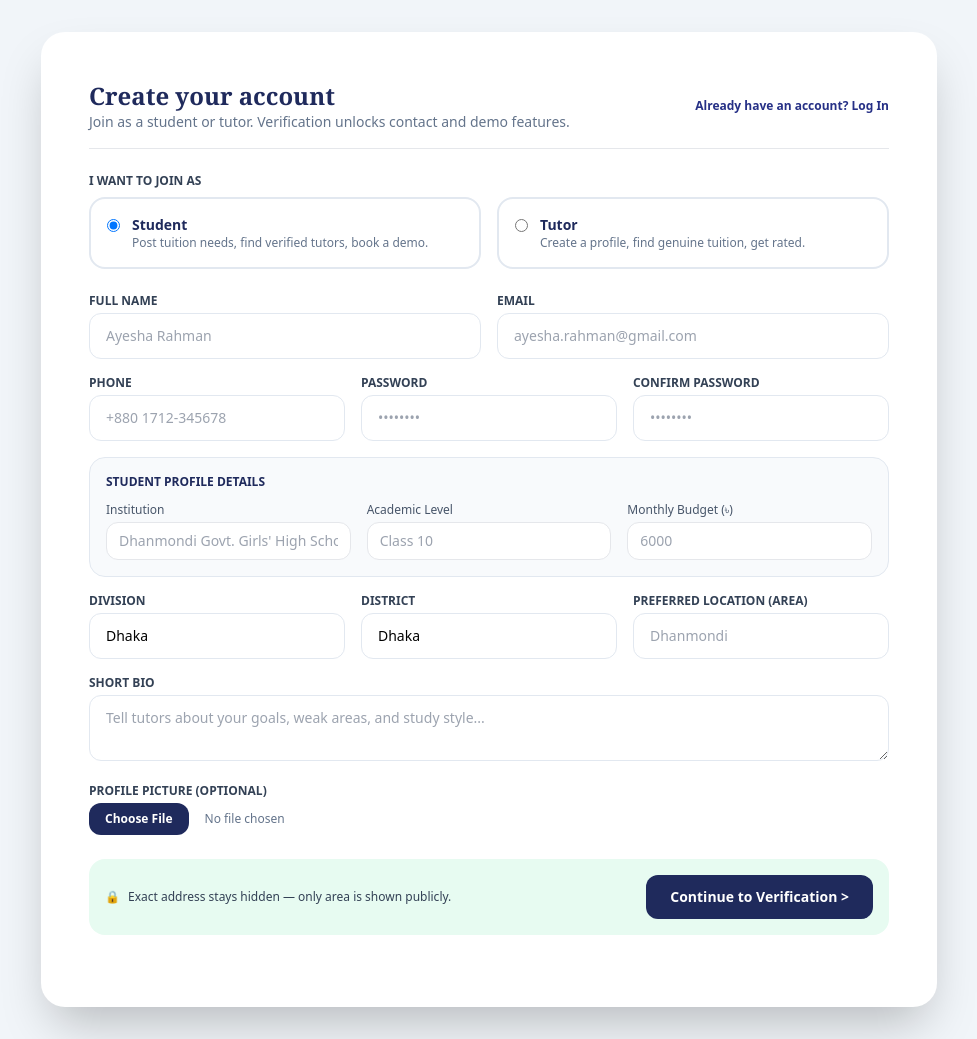
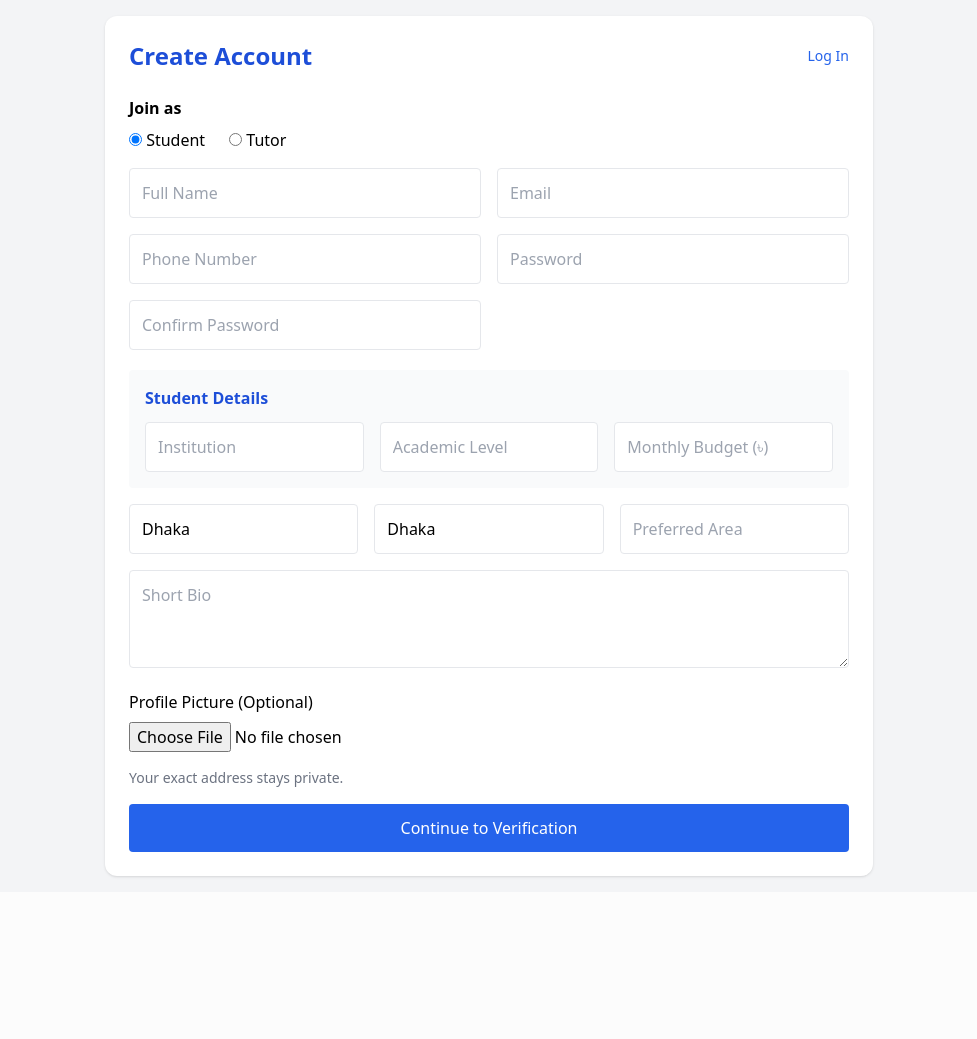
Before and after one commit to ParthoGh09/TutorLink, a Django app: page /accounts/register/ in a window 1280 px wide. Shown: the whole page, without its empty margins (151-1128 px from the left). After the commit the page ends 878 px from the top, so only its background shows below. Run offline with Django 5.2, Linux system fonts and the light colour scheme; some libraries are stand-ins or nearby versions.

Commit message:
update register

```diff
--- a/tutorlink/templates/accounts/register.html
+++ b/tutorlink/templates/accounts/register.html
@@ -5,148 +5,107 @@
     <meta name="viewport" content="width=device-width, initial-scale=1.0">
     <title>Register - TutorLink</title>
     <script src="https://cdn.tailwindcss.com"></script>
-    <script>
-        tailwind.config = {
-            theme: {
-                extend: {
-                    colors: {
-                        navy: '#1F2A5C',
-                        indigoCustom: '#263086',
-                        coral: '#FF6858',
-                        mint: '#E7FBF1',
-                    }
-                }
-            }
-        }
-    </script>
 </head>
-<body class="bg-slate-100 min-h-screen flex items-center justify-center p-4 py-8">
 
-    <div class="max-w-4xl w-full bg-white rounded-3xl shadow-2xl overflow-hidden p-8 md:p-12">
+<body class="bg-gray-100 p-4">
 
-        <div class="flex justify-between items-center mb-6 border-b pb-4">
-            <div>
-                <h1 class="text-2xl font-bold font-serif text-navy">Create your account</h1>
-                <p class="text-sm text-slate-500">Join as a student or tutor. Verification unlocks contact and demo features.</p>
-            </div>
-            <a href="{% url 'login' %}" class="text-xs text-indigoCustom font-semibold hover:underline">Already have an account? Log In</a>
+<div class="max-w-3xl mx-auto bg-white p-6 rounded-xl shadow">
+    <div class="flex justify-between items-center mb-6">
+        <h1 class="text-2xl font-bold text-blue-700">Create Account</h1>
+        <a href="{% url 'login' %}" class="text-blue-600 text-sm">Log In</a>
     </div>
 
     {% if messages %}
         {% for message in messages %}
-                <div class="bg-red-100 text-red-700 text-sm p-3 rounded-xl mb-6">
-                    {{ message }}
-                </div>
+            <p class="bg-red-100 text-red-700 p-3 rounded mb-4">{{ message }}</p>
         {% endfor %}
     {% endif %}
 
     <form method="POST" enctype="multipart/form-data" action="{% url 'register' %}">
         {% csrf_token %}
 
-            <label class="block text-xs font-semibold text-slate-700 uppercase mb-2">I want to join as</label>
-            <div class="grid grid-cols-1 md:grid-cols-2 gap-4 mb-6">
-                <label class="border-2 border-slate-200 p-4 rounded-2xl cursor-pointer hover:border-navy flex items-start space-x-3">
-                    <input type="radio" name="role" value="STUDENT" checked class="mt-1 text-navy focus:ring-navy" onclick="toggleRoleFields('STUDENT')">
-                    <div>
-                        <h4 class="font-bold text-navy text-sm">Student</h4>
-                        <p class="text-xs text-slate-500">Post tuition needs, find verified tutors, book a demo.</p>
-                    </div>
+        <label class="block mb-2 font-semibold">Join as</label>
+        <div class="flex gap-6 mb-4">
+            <label>
+                <input type="radio" name="role" value="STUDENT" checked
+                       onclick="toggleRoleFields('STUDENT')">
+                Student
             </label>
-                <label class="border-2 border-slate-200 p-4 rounded-2xl cursor-pointer hover:border-navy flex items-start space-x-3">
-                    <input type="radio" name="role" value="TUTOR" class="mt-1 text-navy focus:ring-navy" onclick="toggleRoleFields('TUTOR')">
-                    <div>
-                        <h4 class="font-bold text-navy text-sm">Tutor</h4>
-                        <p class="text-xs text-slate-500">Create a profile, find genuine tuition, get rated.</p>
-                    </div>
+
+            <label>
+                <input type="radio" name="role" value="TUTOR"
+                       onclick="toggleRoleFields('TUTOR')">
+                Tutor
             </label>
         </div>
 
-            <div class="grid grid-cols-1 md:grid-cols-2 gap-4 mb-4">
-                <div>
-                    <label class="block text-xs font-semibold text-slate-700 uppercase mb-1">Full Name</label>
-                    <input type="text" name="full_name" required placeholder="Ayesha Rahman" class="w-full px-4 py-3 border border-slate-200 rounded-xl focus:ring-2 focus:ring-navy text-sm outline-none">
+        <div class="grid md:grid-cols-2 gap-4">
+            <input class="border p-3 rounded w-full" type="text"
+                   name="full_name" placeholder="Full Name" required>
+
+            <input class="border p-3 rounded w-full" type="email"
+                   name="email" placeholder="Email" required>
+
+            <input class="border p-3 rounded w-full" type="text"
+                   name="phone" placeholder="Phone Number" required>
+
+            <input class="border p-3 rounded w-full" type="password"
+                   name="password" placeholder="Password" required>
+
+            <input class="border p-3 rounded w-full" type="password"
+                   name="confirm_password" placeholder="Confirm Password" required>
         </div>
-                <div>
-                    <label class="block text-xs font-semibold text-slate-700 uppercase mb-1">Email</label>
-                    <input type="email" name="email" required placeholder="ayesha.rahman@gmail.com" class="w-full px-4 py-3 border border-slate-200 rounded-xl focus:ring-2 focus:ring-navy text-sm outline-none">
+
+        <div id="student-fields" class="mt-5 p-4 bg-gray-50 rounded">
+            <h3 class="font-semibold text-blue-700 mb-3">Student Details</h3>
+
+            <div class="grid md:grid-cols-3 gap-4">
+                <input class="border p-3 rounded w-full" type="text"
+                       name="institution" placeholder="Institution">
+
+                <input class="border p-3 rounded w-full" type="text"
+                       name="academic_level" placeholder="Academic Level">
+
+                <input class="border p-3 rounded w-full" type="number"
+                       name="monthly_budget" placeholder="Monthly Budget (৳)">
             </div>
         </div>
 
-            <div class="grid grid-cols-1 md:grid-cols-3 gap-4 mb-4">
-                <div>
-                    <label class="block text-xs font-semibold text-slate-700 uppercase mb-1">Phone</label>
-                    <input type="text" name="phone" required placeholder="+880 1712-345678" class="w-full px-4 py-3 border border-slate-200 rounded-xl focus:ring-2 focus:ring-navy text-sm outline-none">
-                </div>
-                <div>
-                    <label class="block text-xs font-semibold text-slate-700 uppercase mb-1">Password</label>
-                    <input type="password" name="password" required placeholder="••••••••" class="w-full px-4 py-3 border border-slate-200 rounded-xl focus:ring-2 focus:ring-navy text-sm outline-none">
-                </div>
-                <div>
-                    <label class="block text-xs font-semibold text-slate-700 uppercase mb-1">Confirm Password</label>
-                    <input type="password" name="confirm_password" required placeholder="••••••••" class="w-full px-4 py-3 border border-slate-200 rounded-xl focus:ring-2 focus:ring-navy text-sm outline-none">
-                </div>
+        <div class="grid md:grid-cols-3 gap-4 mt-4">
+            <input class="border p-3 rounded w-full" type="text"
+                   name="division" value="Dhaka" placeholder="Division">
+
+            <input class="border p-3 rounded w-full" type="text"
+                   name="district" value="Dhaka" placeholder="District">
+
+            <input class="border p-3 rounded w-full" type="text"
+                   name="area" placeholder="Preferred Area" required>
         </div>
 
-            <div id="student-fields" class="bg-slate-50 p-4 rounded-2xl mb-4 border border-slate-200">
-                <h4 class="text-xs font-bold uppercase text-navy mb-3">Student Profile Details</h4>
-                <div class="grid grid-cols-1 md:grid-cols-3 gap-4">
-                    <div>
-                        <label class="block text-xs font-medium text-slate-600 mb-1">Institution</label>
-                        <input type="text" name="institution" placeholder="Dhanmondi Govt. Girls' High School" class="w-full px-3 py-2 border rounded-xl text-sm outline-none">
-                    </div>
-                    <div>
-                        <label class="block text-xs font-medium text-slate-600 mb-1">Academic Level</label>
-                        <input type="text" name="academic_level" placeholder="Class 10" class="w-full px-3 py-2 border rounded-xl text-sm outline-none">
-                    </div>
-                    <div>
-                        <label class="block text-xs font-medium text-slate-600 mb-1">Monthly Budget (৳)</label>
-                        <input type="number" name="monthly_budget" placeholder="6000" class="w-full px-3 py-2 border rounded-xl text-sm outline-none">
-                    </div>
-                </div>
-            </div>
+        <textarea class="border p-3 rounded w-full mt-4"
+                  name="bio" rows="3"
+                  placeholder="Short Bio"></textarea>
 
-            <div class="grid grid-cols-1 md:grid-cols-3 gap-4 mb-4">
-                <div>
-                    <label class="block text-xs font-semibold text-slate-700 uppercase mb-1">Division</label>
-                    <input type="text" name="division" value="Dhaka" class="w-full px-4 py-3 border border-slate-200 rounded-xl text-sm outline-none">
-                </div>
-                <div>
-                    <label class="block text-xs font-semibold text-slate-700 uppercase mb-1">District</label>
-                    <input type="text" name="district" value="Dhaka" class="w-full px-4 py-3 border border-slate-200 rounded-xl text-sm outline-none">
-                </div>
-                <div>
-                    <label class="block text-xs font-semibold text-slate-700 uppercase mb-1">Preferred Location (Area)</label>
-                    <input type="text" name="area" required placeholder="Dhanmondi" class="w-full px-4 py-3 border border-slate-200 rounded-xl text-sm outline-none">
-                </div>
-            </div>
+        <label class="block mt-4 mb-2">Profile Picture (Optional)</label>
+        <input type="file" name="profile_picture" accept="image/*">
 
-            <div class="mb-4">
-                <label class="block text-xs font-semibold text-slate-700 uppercase mb-1">Short Bio</label>
-                <textarea name="bio" rows="2" placeholder="Tell tutors about your goals, weak areas, and study style..." class="w-full px-4 py-3 border border-slate-200 rounded-xl text-sm outline-none"></textarea>
-            </div>
+        <p class="text-sm text-gray-500 mt-4">
+            Your exact address stays private.
+        </p>
 
-            <div class="mb-6">
-                <label class="block text-xs font-semibold text-slate-700 uppercase mb-1">Profile Picture (Optional)</label>
-                <input type="file" name="profile_picture" accept="image/*" class="w-full text-xs text-slate-500 file:mr-4 file:py-2 file:px-4 file:rounded-xl file:border-0 file:text-xs file:font-semibold file:bg-navy file:text-white">
-            </div>
-
-            <div class="bg-mint p-4 rounded-2xl flex items-center justify-between mb-6">
-                <div class="flex items-center space-x-2 text-xs text-slate-700">
-                    <span>🔒</span>
-                    <span>Exact address stays hidden — only area is shown publicly.</span>
-                </div>
-                <button type="submit" class="bg-navy text-white font-semibold px-6 py-3 rounded-xl hover:bg-opacity-90 transition text-sm">Continue to Verification &gt;</button>
-            </div>
-
+        <button type="submit"
+                class="w-full bg-blue-600 text-white p-3 rounded mt-4 hover:bg-blue-700">
+            Continue to Verification
+        </button>
     </form>
-
 </div>
 
 <script>
     function toggleRoleFields(role) {
-            const studentFields = document.getElementById('student-fields');
-            studentFields.style.display = (role === 'STUDENT') ? 'block' : 'none';
+        document.getElementById('student-fields').style.display =
+            role === 'STUDENT' ? 'block' : 'none';
     }
 </script>
+
 </body>
 </html>
```
Lines whose indentation alone changed are shown as unchanged.
